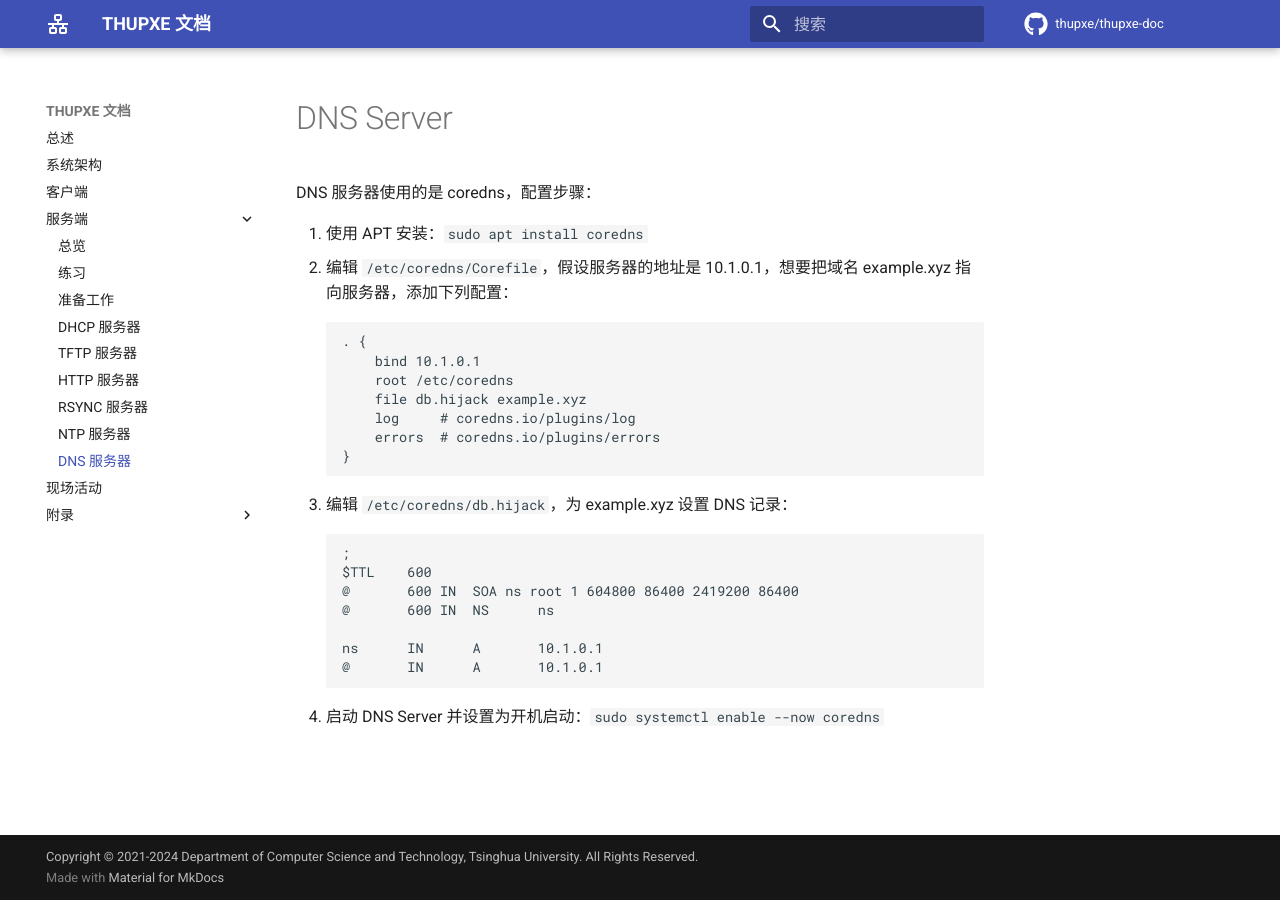
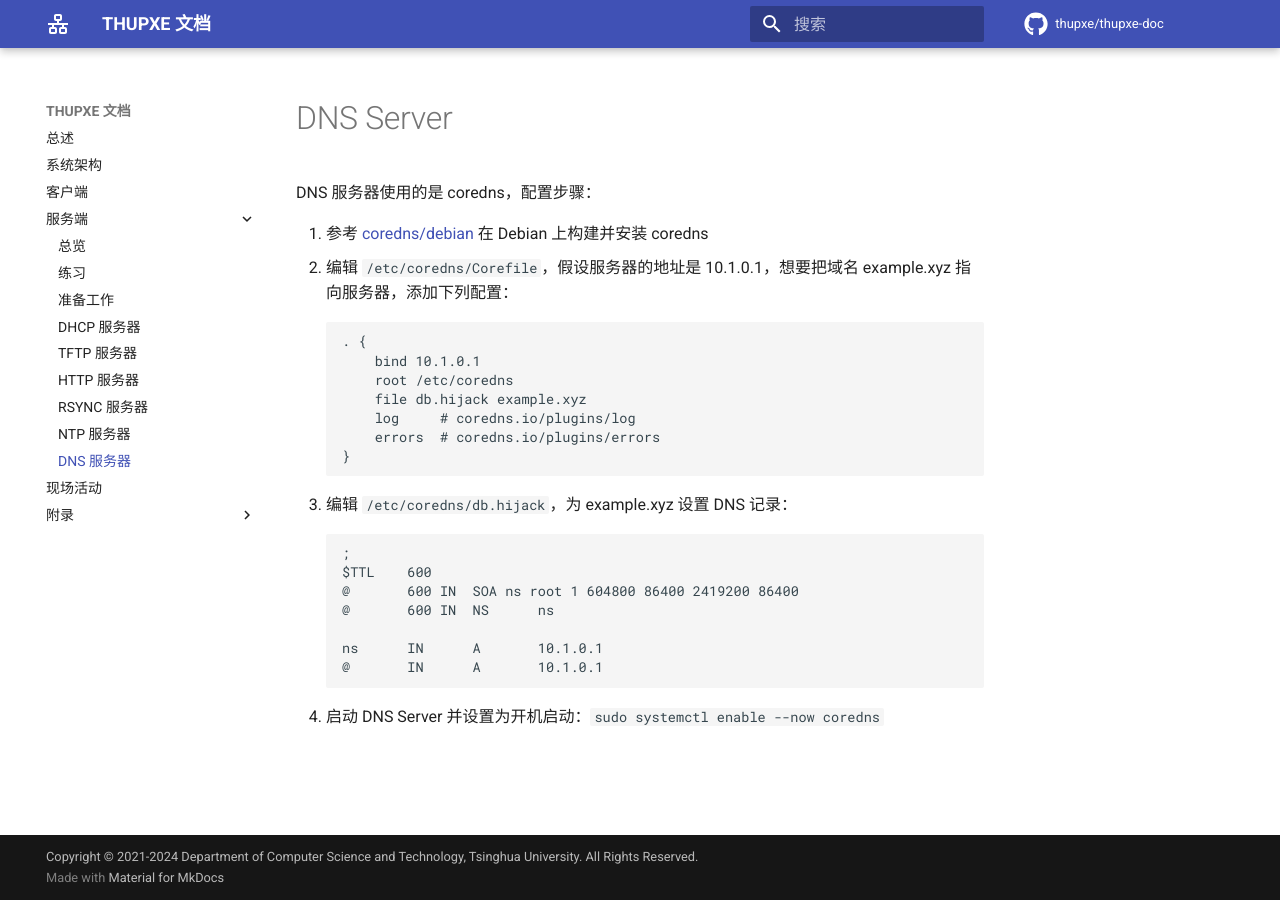
Before and after one commit to thupxe/thupxe-doc, an MkDocs documentation site: the page built from docs/server/dns.md, in a window 1280 px wide. Built offline with MkDocs 1.6.1 and Material for MkDocs 9.7.7, drawn with Linux system fonts in a browser that asks for light colours; comment, search, counter and statistics services are not loaded.

Commit message:
Update coredns instructions

````diff
--- a/docs/server/dns.md
+++ b/docs/server/dns.md
@@ -2,7 +2,7 @@
 
 DNS 服务器使用的是 coredns，配置步骤：
 
-1. 使用 APT 安装：`sudo apt install coredns`
+1. 参考 [coredns/debian](https://github.com/coredns/debian) 在 Debian 上构建并安装 coredns
 2. 编辑 `/etc/coredns/Corefile`，假设服务器的地址是 10.1.0.1，想要把域名 example.xyz 指向服务器，添加下列配置：
     ```
     . {
````
